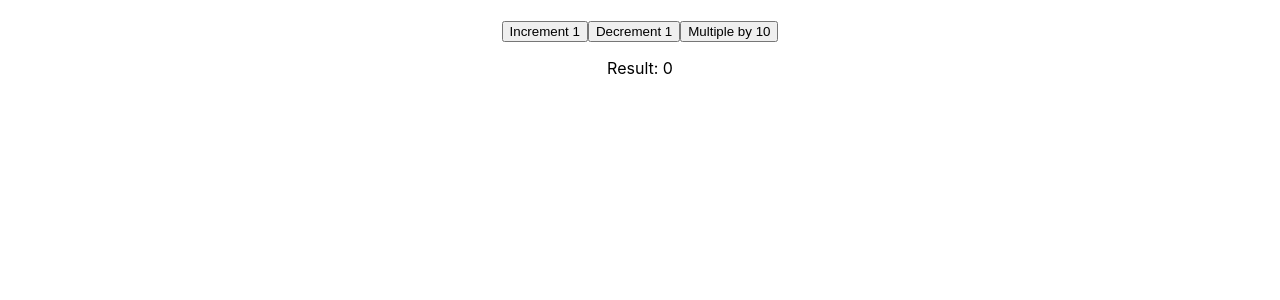
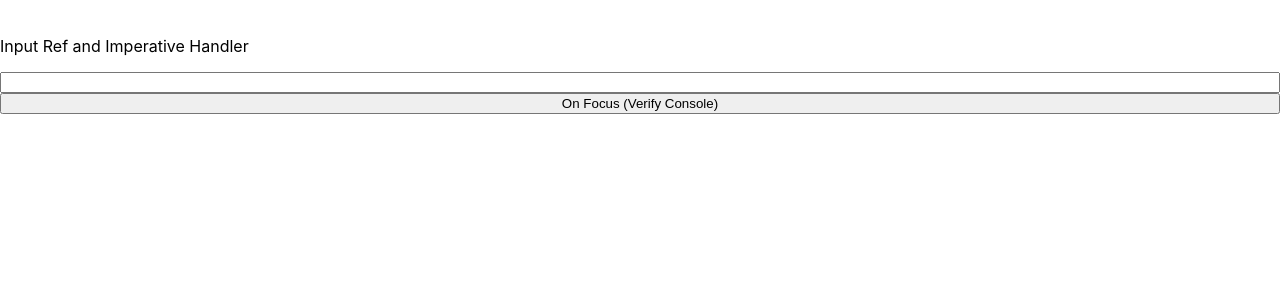
Before and after one commit to glauberbrack/react-hooks, a React (Create React App) app: page / in a window 1280 px wide. Shown: the top 300 px of the page. Built offline with nearby package versions, Linux system fonts and the light colour scheme.

Commit message:
feat: useImperativeHandle hook

```diff
--- a/src/App.tsx
+++ b/src/App.tsx
@@ -1,33 +1,21 @@
-import { useReducer } from "react";
+import { useRef } from "react";
+import Input from "./components/Input";
 import "./App.css";
 
-type ActionsTypes = "SUM" | "SUB" | "MULT";
+function App() {
+  const ref = useRef<HTMLInputElement>(null);
 
-function counterReducer(state: number, action: { type: ActionsTypes }) {
-  const actions = {
-    SUM: state + 1,
-    SUB: state - 1,
-    MULT: state * 10,
-  };
-
-  return actions[action.type];
-}
-
-function App() {
-  const [counter, dispatchCounter] = useReducer(counterReducer, 0);
-
+  function onFocus() {
+    ref.current?.focus();
+  }
   return (
-    <div className="App" style={{ paddingTop: 20 }}>
-      <button onClick={() => dispatchCounter({ type: "SUM" })}>
-        Increment 1
-      </button>
-      <button onClick={() => dispatchCounter({ type: "SUB" })}>
-        Decrement 1
-      </button>
-      <button onClick={() => dispatchCounter({ type: "MULT" })}>
-        Multiple by 10
-      </button>
-      <p>Result: {counter}</p>
+    <div
+      className="app"
+      style={{ paddingTop: 20, display: "flex", flexDirection: "column" }}
+    >
+      <p>Input Ref and Imperative Handler</p>
+      <Input ref={ref} />
+      <button onClick={onFocus}>On Focus (Verify Console)</button>
     </div>
   );
 }
--- /dev/null
+++ b/src/components/Input.tsx
@@ -0,0 +1,22 @@
+import React, { useImperativeHandle } from "react";
+
+interface Props {}
+
+const Input = React.forwardRef(
+  (props: Props, ref: React.Ref<HTMLInputElement>) => {
+    // Using this hook, we can access all the properties of the ref and change it.
+    useImperativeHandle(
+      ref,
+      () =>
+        ({
+          focus: () => {
+            console.log("change focus");
+          },
+        } as HTMLInputElement)
+    );
+
+    return <input id="input-focus" type="text" ref={ref} {...props} />;
+  }
+);
+
+export default Input;
```
